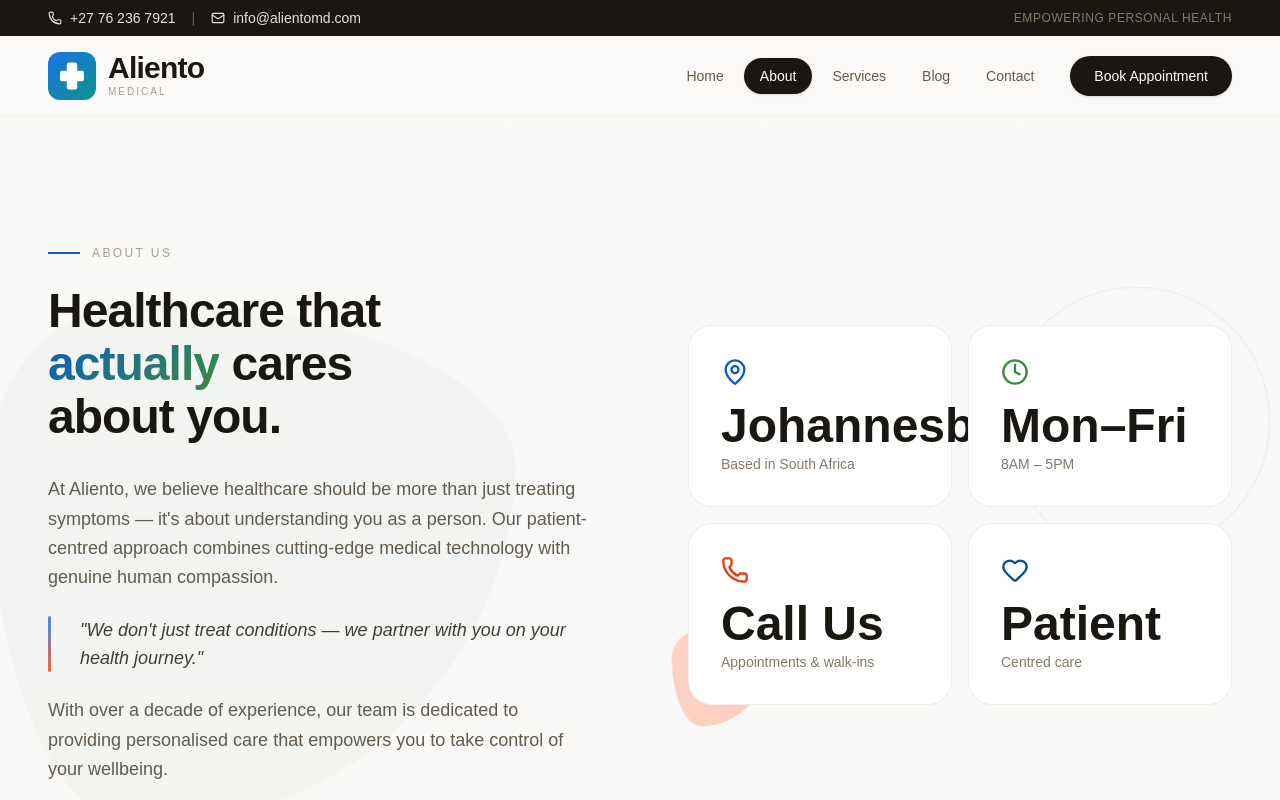
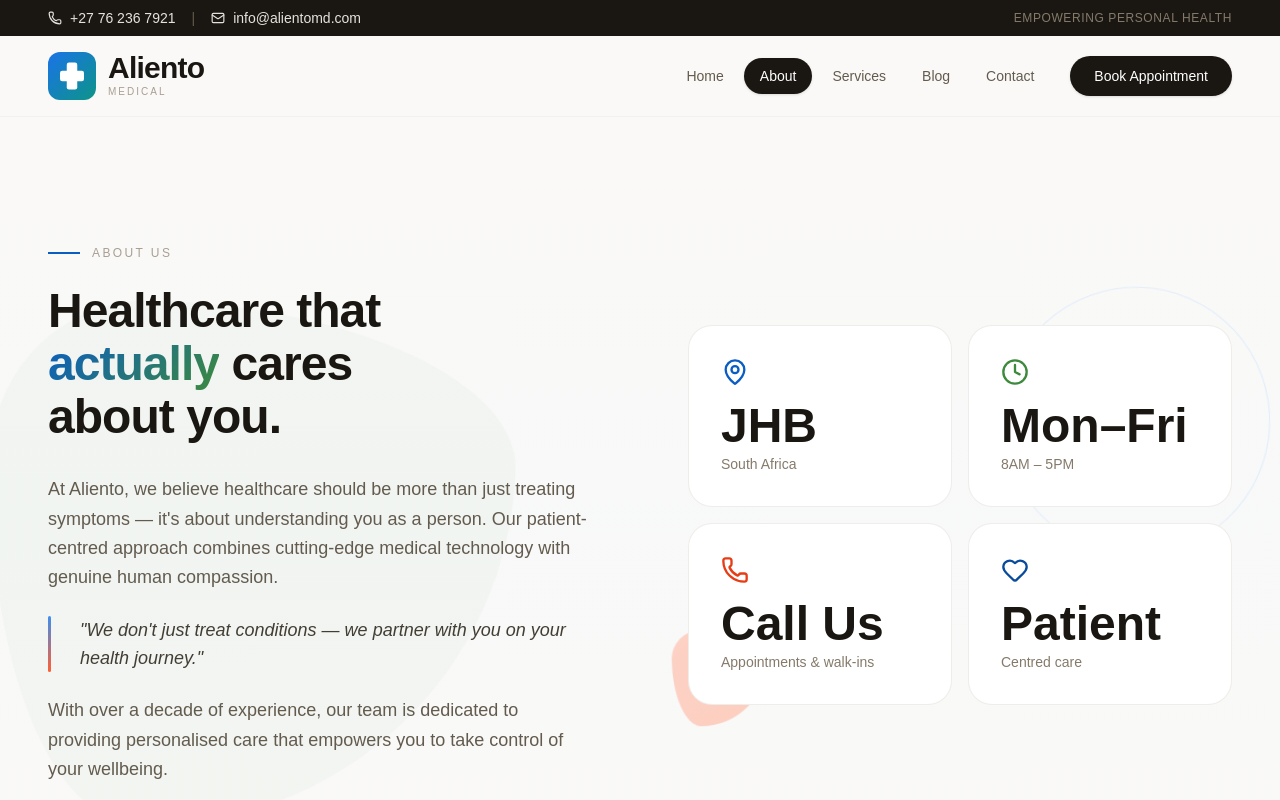
Before and after one commit to LeroyAdonis/aliento-nextjs, a Next.js app: page /about in a window 1280 px wide. Shown: the top 800 px of the page. Built offline with nearby package versions, Linux system fonts and the light colour scheme.

Commit message:
JHB instead of Johannesburg 😂

```diff
--- a/src/components/sections/About.tsx
+++ b/src/components/sections/About.tsx
@@ -4,7 +4,7 @@ import { motion } from 'framer-motion'
 import { Heart, MapPin, Clock, Phone } from 'lucide-react'
 
 const stats = [
-  { icon: MapPin, number: 'Johannesburg', label: 'Based in South Africa', color: 'text-primary-500' },
+  { icon: MapPin, number: 'JHB', label: 'South Africa', color: 'text-primary-500' },
   { icon: Clock, number: 'Mon–Fri', label: '8AM – 5PM', color: 'text-sage-500' },
   { icon: Phone, number: 'Call Us', label: 'Appointments & walk-ins', color: 'text-coral-500' },
   { icon: Heart, number: 'Patient', label: 'Centred care', color: 'text-primary-600' },
```
